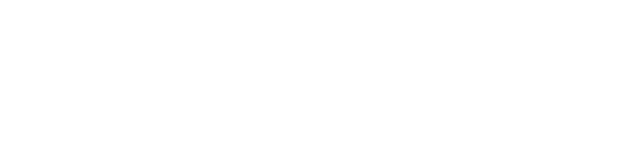
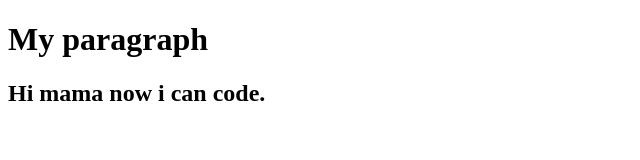
Before and after one commit to aunayem/my-second-repo, a plain HTML site: page index.html in a window 1280 px wide. Shown: the whole page, without its empty margins (0-640 px from the left). Drawn offline with Linux system fonts and the light colour scheme.

Commit message:
added heading

```diff
--- a/index.html
+++ b/index.html
@@ -7,6 +7,7 @@
     <title>My second github repo</title>
 </head>
 <body>
-
+    <h1>My paragraph</h1>
+    <h2>Hi mama now i can code.</h2>
 </body>
 </html>
```
